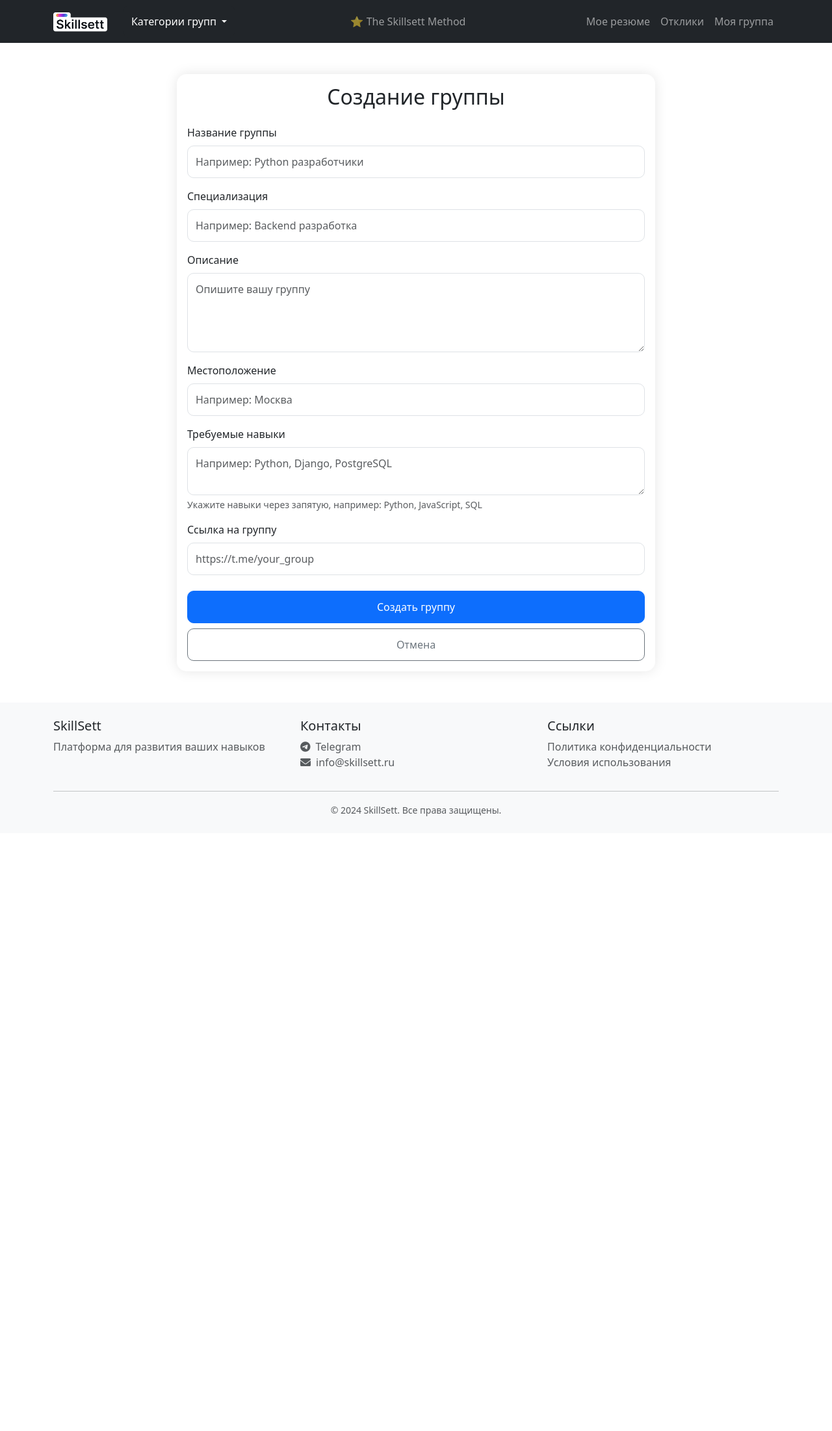
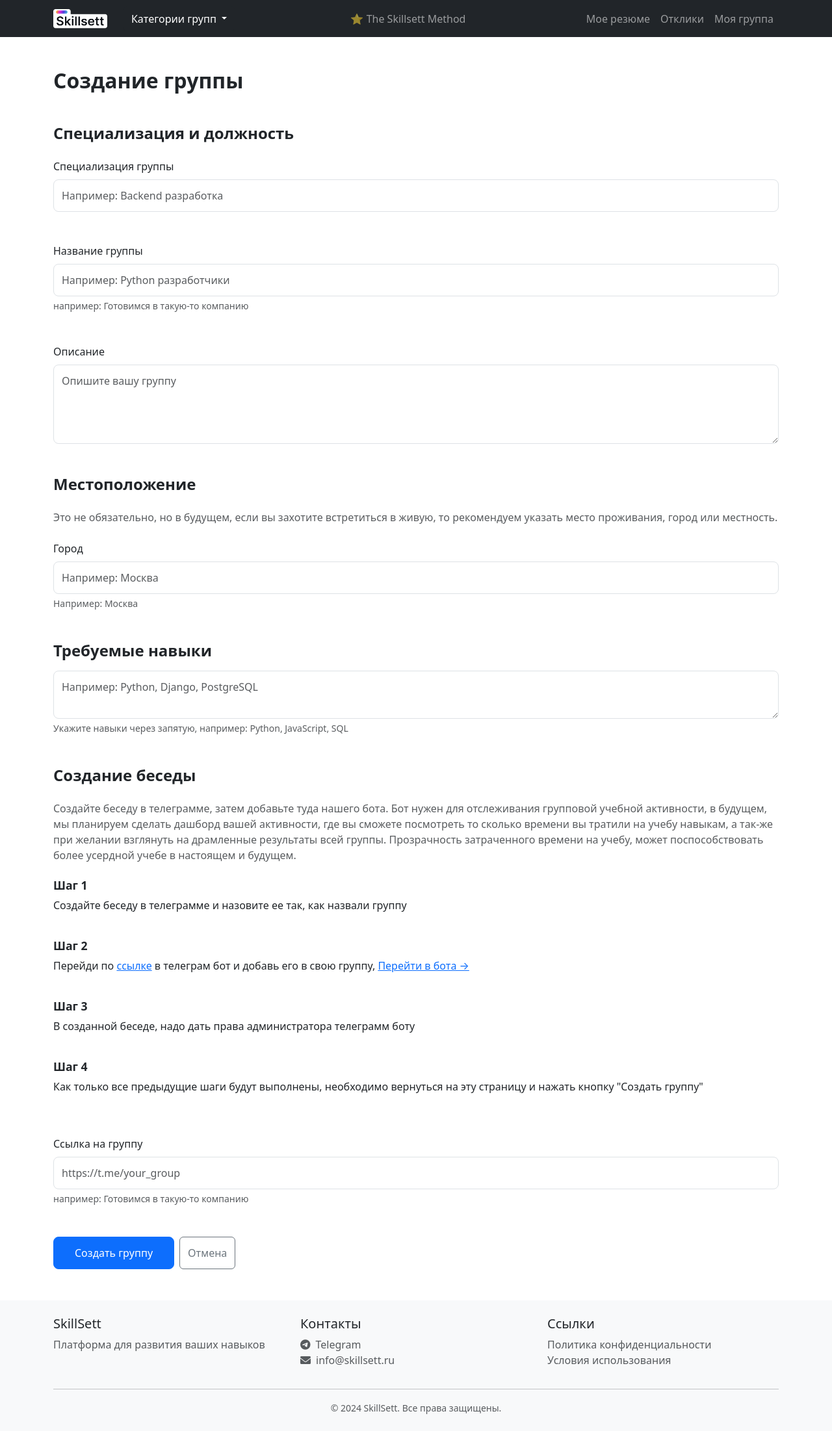
Before and after one commit to universe1x/test, a Django app: page /groups/create/ in a window 1280 px wide. Shown: the whole page at 65% size. Before the commit the page ends 1256 px from the top, so only its background shows below. Run offline with Django 5.2, Linux system fonts and the light colour scheme; a user stored in the database is signed in; parts of the project's set-up code (start-up, migrations or seed data) failed here and were passed over.

```diff
--- a/groups/templates/groups/create_group.html
+++ b/groups/templates/groups/create_group.html
@@ -2,51 +2,55 @@
 
 {% block content %}
 <div class="container mt-5">
-    <div class="row justify-content-center">
-        <div class="col-md-8">
-            <div class="card">
-                <div class="card-body">
-                    <h2 class="card-title text-center mb-4">Создание группы</h2>
+    <h1 class="mb-5">Создание группы</h1>
+
+    <h2 class="mb-4">Специализация и должность</h2>
+
     <form method="post">
         {% csrf_token %}
-                        <div class="row g-3">
-                            <!-- Название группы -->
-                            <div class="col-12">
-                                <label for="{{ form.name.id_for_label }}" class="form-label">{{ form.name.label }}</label>
-                                {{ form.name }}
-                                {% if form.name.errors %}
-                                    <div class="alert alert-danger mt-1">{{ form.name.errors }}</div>
-                                {% endif %}
-                            </div>
+
         <!-- Специализация -->
-                            <div class="col-12">
-                                <label for="{{ form.specialization.id_for_label }}" class="form-label">{{ form.specialization.label }}</label>
+        <div class="mb-5">
+            <label for="{{ form.specialization.id_for_label }}" class="form-label">Специализация группы</label>
             {{ form.specialization }}
             {% if form.specialization.errors %}
                 <div class="alert alert-danger mt-1">{{ form.specialization.errors }}</div>
             {% endif %}
         </div>
 
-                            <!-- Описание -->
-                            <div class="col-12">
+        <!-- Название группы -->
+        <div class="mb-5">
+            <label for="{{ form.name.id_for_label }}" class="form-label">Название группы</label>
+            {{ form.name }}
+            <div class="form-text">например: Готовимся в такую-то компанию</div>
+            {% if form.name.errors %}
+                <div class="alert alert-danger mt-1">{{ form.name.errors }}</div>
+            {% endif %}
+        </div>
+        <div class="col-12 mb-5">
             <label for="{{ form.description.id_for_label }}" class="form-label">{{ form.description.label }}</label>
             {{ form.description }}
             {% if form.description.errors %}
                 <div class="alert alert-danger mt-1">{{ form.description.errors }}</div>
             {% endif %}
         </div>
+
+        <h2 class="mb-4">Местоположение</h2>
+        <p class="text-muted mb-4">Это не обязательно, но в будущем, если вы захотите встретиться в живую, то рекомендуем указать место проживания, город или местность.</p>
+
         <!-- Локация -->
-                            <div class="col-12">
-                                <label for="{{ form.location.id_for_label }}" class="form-label">{{ form.location.label }}</label>
+        <div class="mb-5">
+            <label for="{{ form.location.id_for_label }}" class="form-label">Город</label>
             {{ form.location }}
+            <div class="form-text">Например: Москва</div>
             {% if form.location.errors %}
                 <div class="alert alert-danger mt-1">{{ form.location.errors }}</div>
             {% endif %}
         </div>
 
         <!-- Навыки -->
-                            <div class="col-12">
-                                <label for="{{ form.skills.id_for_label }}" class="form-label">Требуемые навыки</label>
+        <div class="col-12 mb-5">
+            <label for="{{ form.skills.id_for_label }}" class="form-label"><h2>Требуемые навыки</h2></label>
             {{ form.skills }}
             <div class="form-text">Укажите навыки через запятую, например: Python, JavaScript, SQL</div>
             {% if form.skills.errors %}
@@ -54,50 +58,81 @@
             {% endif %}
         </div>
 
+        <h2 class="mb-4">Создание беседы</h2>
+        <p class="text-muted mb-4">Создайте беседу в телеграмме, затем добавьте туда нашего бота. Бот нужен для отслеживания групповой учебной активности, в будущем, мы планируем сделать дашборд вашей активности, где вы сможете посмотреть то сколько времени вы тратили на учебу навыкам, а так-же при желании взглянуть на драмленные результаты всей группы. Прозрачность затраченного времени на учебу, может поспособствовать более усердной учебе в настоящем и будущем.</p>
+
+        <div class="steps mb-5">
+            <div class="step">
+                <h3>Шаг 1</h3>
+                <p>Создайте беседу в телеграмме и назовите ее так, как назвали группу</p>
+            </div>
+
+            <div class="step">
+                <h3>Шаг 2</h3>
+                <p>Перейди по <a href="#">ссылке</a> в телеграм бот и добавь его в свою группу, <a href="#">Перейти в бота →</a></p>
+            </div>
+
+            <div class="step">
+                <h3>Шаг 3</h3>
+                <p>В созданной беседе, надо дать права администратора телеграмм боту</p>
+            </div>
+
+            <div class="step">
+                <h3>Шаг 4</h3>
+                <p>Как только все предыдущие шаги будут выполнены, необходимо вернуться на эту страницу и нажать кнопку "Создать группу"</p>
+            </div>
+        </div>
+
         <!-- Ссылка -->
-                            <div class="col-12">
-                                <label for="{{ form.link.id_for_label }}" class="form-label">{{ form.link.label }}</label>
+        <div class="mb-5">
+            <label for="{{ form.link.id_for_label }}" class="form-label">Ссылка на группу</label>
             {{ form.link }}
+            <div class="form-text">например: Готовимся в такую-то компанию</div>
             {% if form.link.errors %}
                 <div class="alert alert-danger mt-1">{{ form.link.errors }}</div>
             {% endif %}
         </div>
 
-                            <!-- Кнопки -->
-                            <div class="col-12 mt-4">
-                                <div class="d-grid gap-2">
-                                    <button type="submit" class="btn btn-primary">Создать группу</button>
-                                    <a href="{% url 'group_detail' %}" class="btn btn-outline-secondary">Отмена</a>
-                                </div>
+        <div class="col-12 mt-5">
+            <div class="d-flex gap-2">
+                <button type="submit" class="btn btn-primary" style="width: auto">Создать группу</button>
+                <a href="{% url 'group_detail' %}" class="btn btn-outline-secondary d-flex align-items-center" style="width: auto">Отмена</a>
             </div>
         </div>
     </form>
 </div>
-            </div>
-        </div>
-    </div>
-</div>
 
 <style>
+    h1 {
+        font-size: 2rem;
+        font-weight: bold;
+    }
+
+    h2 {
+        font-size: 1.5rem;
+        font-weight: bold;
+    }
+
+    .steps {
+        display: flex;
+        flex-direction: column;
+        gap: 1.5rem;
+    }
+
+    .step h3 {
+        font-size: 1.1rem;
+        font-weight: bold;
+        margin-bottom: 0.5rem;
+    }
+
     .form-control {
-        border-radius: 10px;
+        border-radius: 8px;
         padding: 0.75rem;
     }
 
-    .form-control:focus {
-        box-shadow: 0 0 0 0.2rem rgba(0,123,255,0.15);
-        border-color: #80bdff;
-    }
-
-    .card {
-        border-radius: 15px;
-        border: none;
-        box-shadow: 0 0 20px rgba(0,0,0,0.1);
-    }
-
-    .btn {
-        border-radius: 10px;
-        padding: 0.75rem;
+    .btn-primary {
+        padding: 0.75rem 2rem;
+        border-radius: 8px;
     }
 </style>
 {% endblock %}
--- a/groups/templates/groups/group_list.html
+++ b/groups/templates/groups/group_list.html
@@ -61,7 +61,7 @@
             <div class="d-flex justify-content-center mt-4">
                 <nav aria-label="Page navigation">
                     <ul class="pagination">
-                        {% for i in '12345678910'|make_list %}
+                        {% for i in '123456789'|make_list %}
                         <li class="page-item {% if forloop.first %}active{% endif %}">
                             <a class="page-link" href="#">{{ i }}</a>
                         </li>
--- a/groups/urls.py
+++ b/groups/urls.py
@@ -1,5 +1,5 @@
 from django.urls import path, include
-from .views import create_group, group_list, group_detail, edit_group, group_view
+from .views import create_group, group_list, group_detail, edit_group, group_view, delete_group
 
 urlpatterns = [
     path('', group_list, name='group_list'),
@@ -7,5 +7,5 @@ urlpatterns = [
     path('my-group/', group_detail, name='group_detail'),
     path('my-group/edit/', edit_group, name='edit_group'),
     path("<int:pk>", group_view, name='group_view'),
-
+    path('delete/', delete_group, name='delete_group'),
 ]
--- a/groups/views.py
+++ b/groups/views.py
@@ -10,7 +10,6 @@ from django.shortcuts import get_object_or_404
 def create_group(request):
     if request.method == 'POST':
         form = GroupForm(request.POST)
-
 
         if form.is_valid():
             group = form.save(commit=False)
@@ -103,3 +102,11 @@ def edit_group(request):
 
     except (TelegramUser.DoesNotExist, Group.DoesNotExist):
         return redirect('group_detail')
+
+@login_required
+def delete_group(request):
+    telegram_id = request.session.get('telegram_id')
+    telegram_user = TelegramUser.objects.get(telegram_id=telegram_id)
+    group = Group.objects.get(telegram_user=telegram_user)
+    group.delete()
+    return redirect('group_detail')
```
Also changed, not shown: groups/templates/groups/edit_group.html (+46 -57 lines), groups/templates/groups/group_view.html (+18 -37 lines), requirements.txt (added, +20 -0 lines), resume/templates/resume/create_resume.html (+55 -51 lines), resume/templates/resume/edit_resume.html (+145 -119 lines), db.sqlite3. Lines whose indentation alone changed are shown as unchanged.
